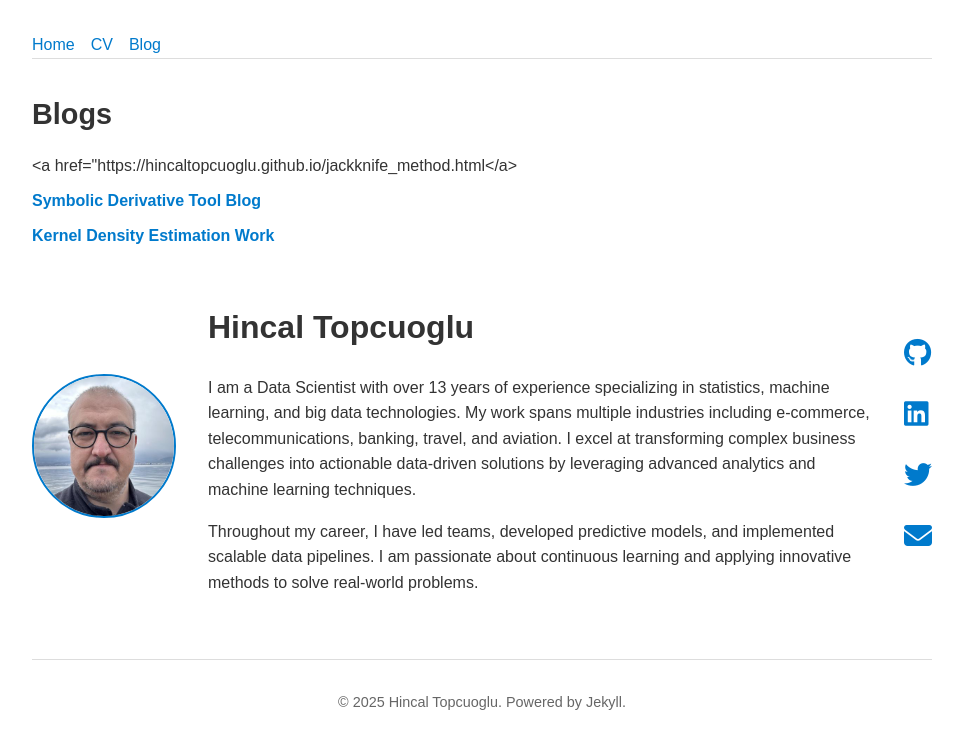
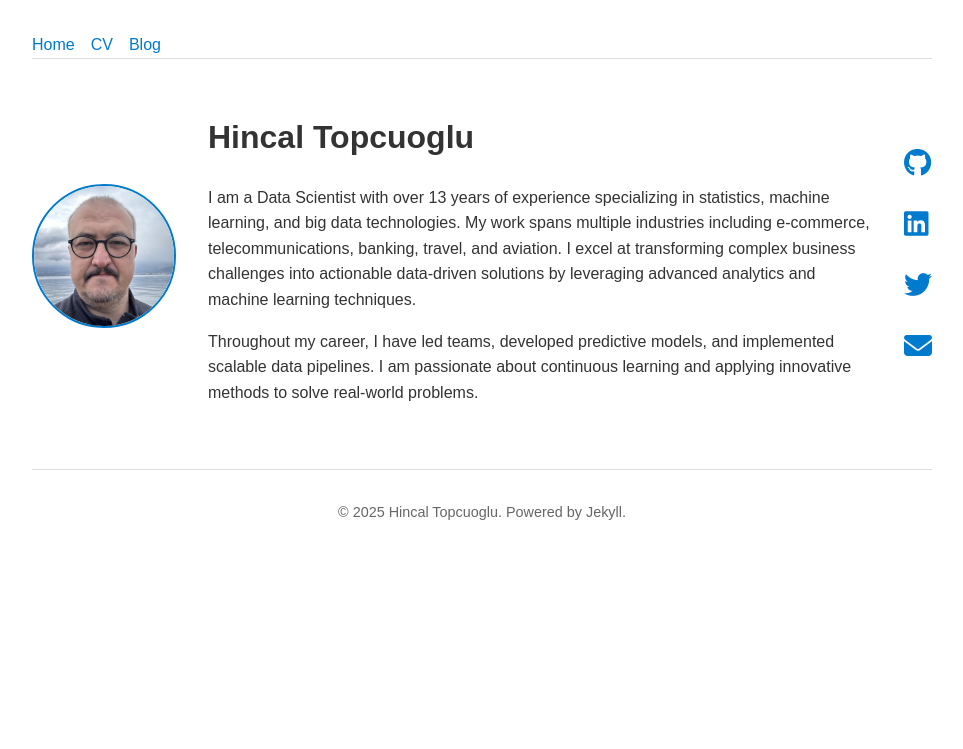
Before and after one commit to hincaltopcuoglu/hincaltopcuoglu.github.io, a Jekyll site: the page built from index.md, in a window 1280 px wide. Shown: the top 749 px of the page, without its empty margins (158-1121 px from the left). Built offline with Jekyll 4.4.1, drawn with Linux system fonts in a browser that asks for light colours.

Commit message:
Update index.md

```diff
--- a/index.md
+++ b/index.md
@@ -67,16 +67,6 @@ layout: home
   }
 </style>
 
-<section class="blogs-section">
-  <h2>Blogs</h2>
-  <ul class="blogs-list">
-    <li><a href="https://hincaltopcuoglu.github.io/jackknife_method.html</a></li>
-    <li><a href="Symbolic_Derivative_Blog.html">Symbolic Derivative Tool Blog</a></li>
-    <li><a href="KernelDensityEstimation_LinReg_XgBoost.html">Kernel Density Estimation Work</a></li>
-    <!-- Add more blog links copied from your README.md here -->
-  </ul>
-</section>
-
 <div class="profile">
   <img src="/assets/images/Hincal_Photo_GitHub_Ready.jpg" alt="Hincal Topcuoglu Photo" />
   <div class="profile-text">
```
